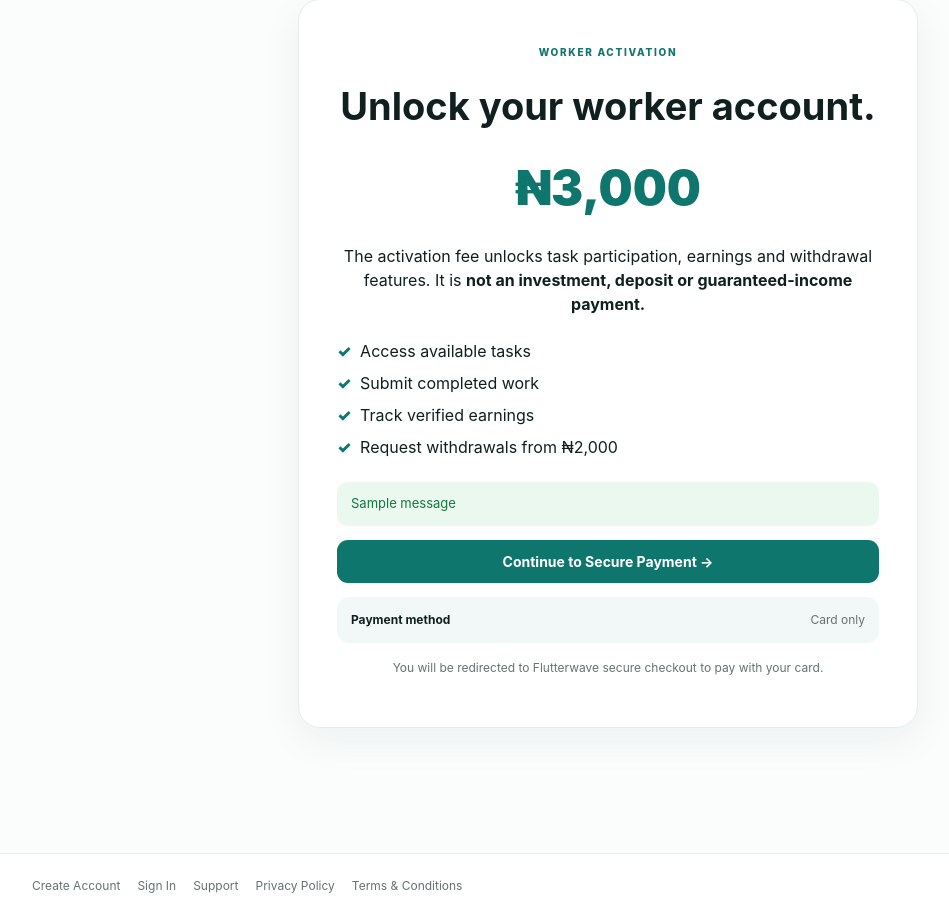
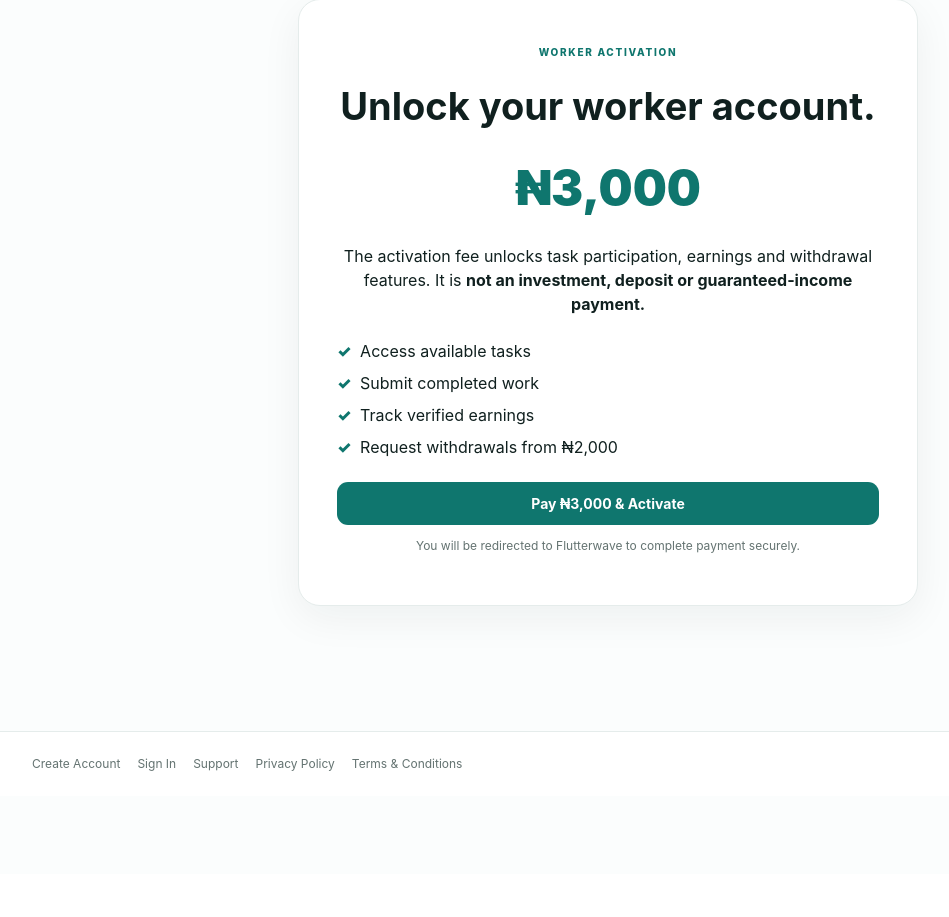
Before and after one commit to ssdplc1-crypto/taskora-work, a Flask app: template templates/activate.html in a window 1280 px wide. Shown: the part 199-1116 px from the top of the page, without its empty margins (32-981 px from the left). After the commit the page ends 970 px from the top, so only its background shows below. Run offline with Flask 3, Linux system fonts and the light colour scheme; the template is opened without the code that fills it, so the values that code supplies are empty; tables that the repository leaves empty hold one stand-in row (values such as "Sample post"); one stand-in notice (Sample message) is shown; some libraries are stand-ins or nearby versions.

Commit message:
Add files via upload

```diff
--- a/templates/activate.html
+++ b/templates/activate.html
@@ -7,9 +7,7 @@
   <div class="price">₦3,000</div>
   <p>The activation fee unlocks task participation, earnings and withdrawal features. It is <strong>not an investment, deposit or guaranteed-income payment.</strong></p>
   <ul class="checklist"><li>Access available tasks</li><li>Submit completed work</li><li>Track verified earnings</li><li>Request withdrawals from ₦2,000</li></ul>
-  {% with messages = get_flashed_messages(with_categories=true) %}{% for category, message in messages %}<div class="alert {{ category }}" style="margin:14px 0;text-align:left;">{{ message }}</div>{% endfor %}{% endwith %}
-  <form method="post" action="{{ url_for('activate_pay') }}"><button class="btn full" type="submit">Continue to Secure Payment →</button></form>
-  <div class="payment-method-note" style="margin-top:14px"><b>Payment method</b><span>Card only</span></div>
-  <p class="muted">You will be redirected to Flutterwave secure checkout to pay with your card.</p>
+  <form method="post" action="{{ url_for('activate_pay') }}"><button class="btn full" type="submit">Pay ₦3,000 & Activate</button></form>
+  <p class="muted">You will be redirected to Flutterwave to complete payment securely.</p>
 </div>
 {% endblock %}
```
